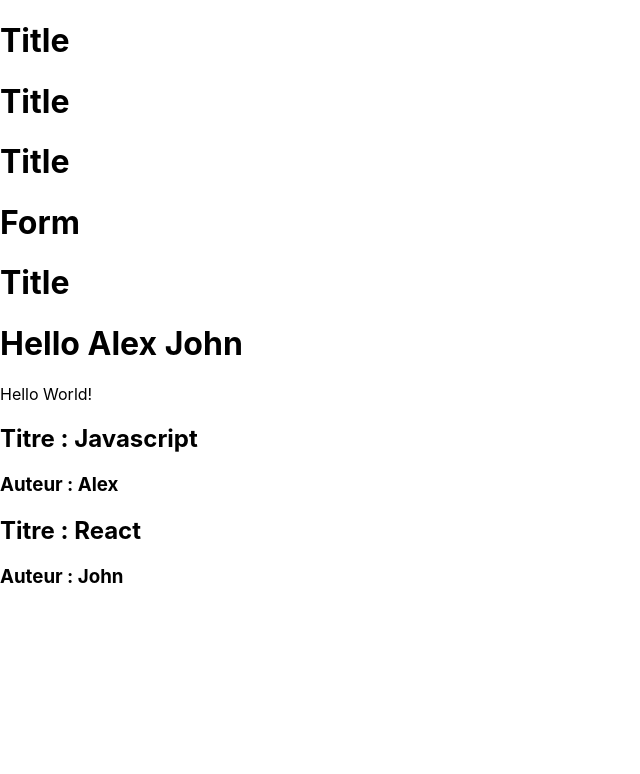
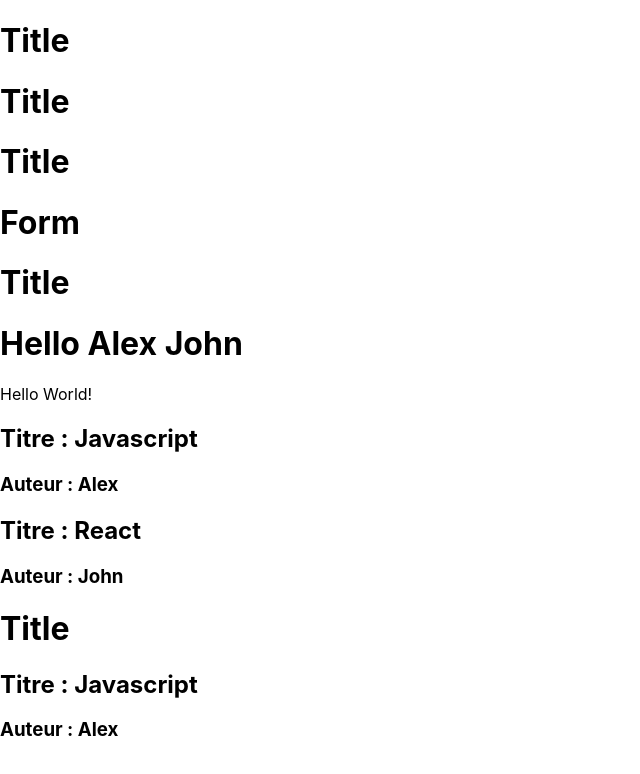
Before and after one commit to abjava88/cours-react1, a React (Create React App) app: page / in a window 1280 px wide. Shown: the top 774 px of the page, without its empty margins (0-640 px from the left). Built offline with nearby package versions, Linux system fonts and the light colour scheme; the HTML template or start-up script is replaced by a standard one.

Commit message:
Exemple passage JSX.

```diff
--- a/src/App.js
+++ b/src/App.js
@@ -1,3 +1,4 @@
+import Book1 from "./components/ch03/Book1";
 import Form from "./components/ch03/Form";
 import Test from "./components/ch03/Test";
 import Title from "./components/ch03/Title";
@@ -14,6 +15,10 @@
       <Test />
       <Title2 title="Javascript" author="Alex" />
       <Title3 title="React" author="John" />
+      <Book1 titre="React avance">
+        <Title />
+        <Title2 title="Javascript" author="Alex" />
+      </Book1>
     </div>
   );
 }
--- /dev/null
+++ b/src/components/ch03/Book1.js
@@ -0,0 +1,8 @@
+import React from "react";
+
+const Book1 = ({ children, titre }) => {
+  console.log(`Titre : ${titre}`);
+  return <div>{children}</div>;
+};
+
+export default Book1;
```
